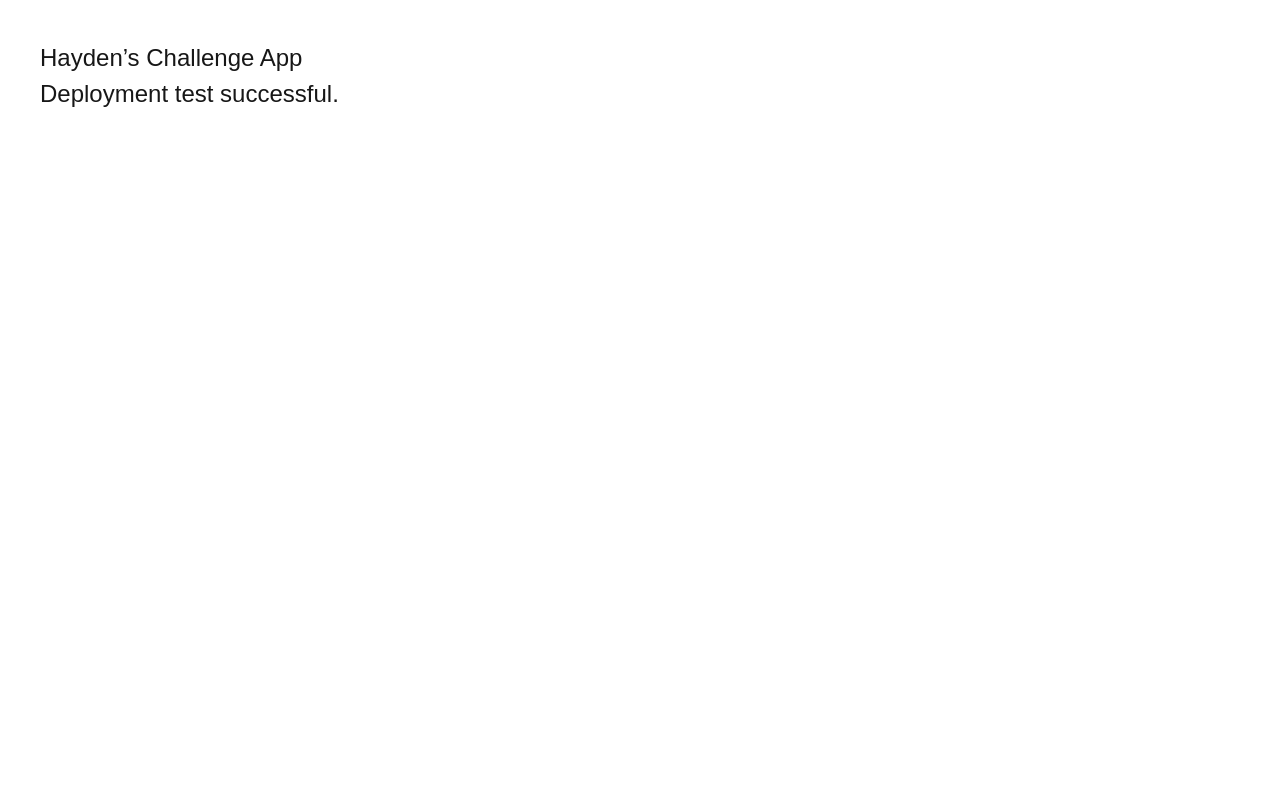
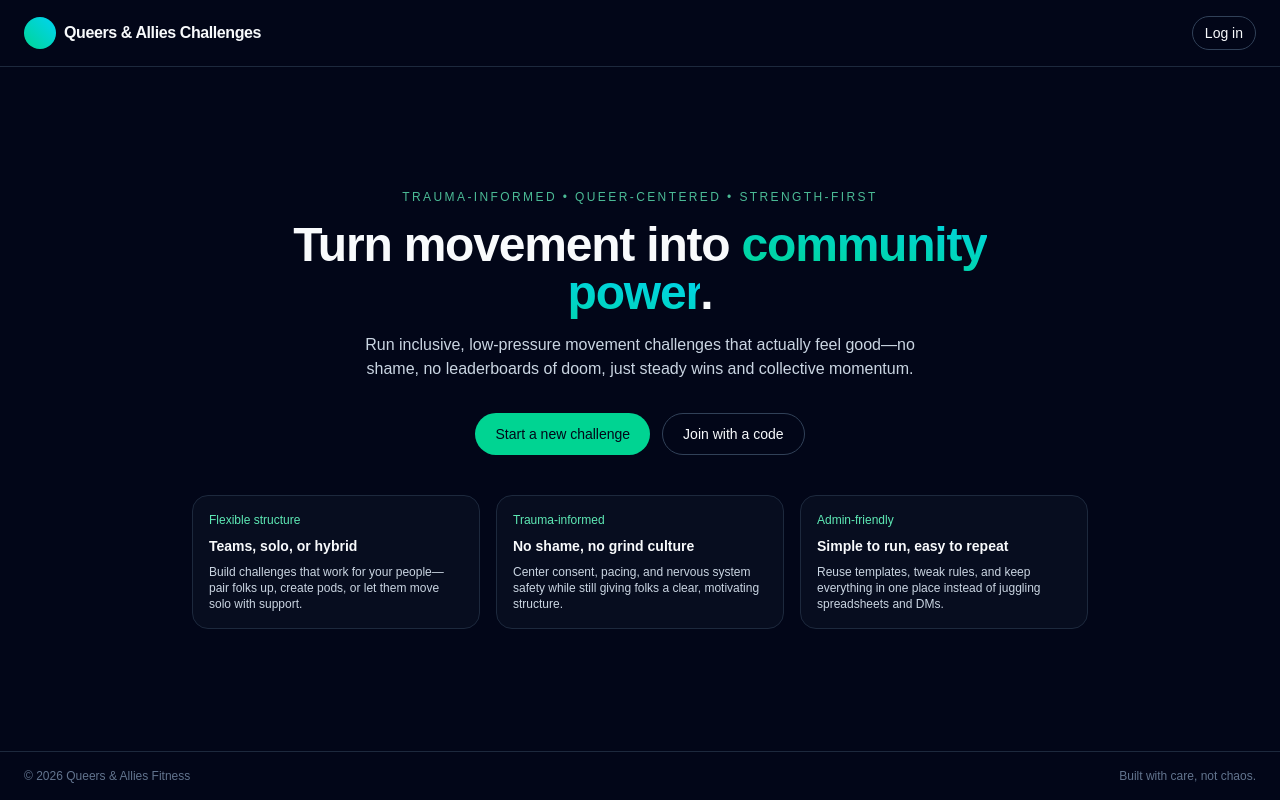
Before and after one commit to haydennglenn9-3385/challenge-app, a Next.js app: page / in a window 1280 px wide. Built offline with nearby package versions, Linux system fonts and the light colour scheme.

Commit message:
build initial homepage layout

```diff
--- a/app/page.tsx
+++ b/app/page.tsx
@@ -1,8 +1,79 @@
 export default function Home() {
   return (
-    <main style={{ padding: "40px", fontSize: "24px" }}>
-      <h1>Hayden’s Challenge App</h1>
-      <p>Deployment test successful.</p>
+    <main className="min-h-screen bg-slate-950 text-slate-50 flex flex-col">
+      {/* Top bar */}
+      <header className="w-full border-b border-slate-800 px-6 py-4 flex items-center justify-between">
+        <div className="flex items-center gap-2">
+          <div className="h-8 w-8 rounded-full bg-gradient-to-tr from-emerald-400 to-cyan-400" />
+          <span className="font-semibold tracking-tight">Queers & Allies Challenges</span>
+        </div>
+        <button className="text-sm px-3 py-1.5 rounded-full border border-slate-700 hover:border-emerald-400 hover:text-emerald-300 transition">
+          Log in
+        </button>
+      </header>
+
+      {/* Main content */}
+      <section className="flex-1 flex flex-col items-center justify-center px-6 py-12">
+        {/* Hero */}
+        <div className="max-w-3xl text-center space-y-4">
+          <p className="text-xs uppercase tracking-[0.2em] text-emerald-300/80">
+            Trauma-informed • Queer-centered • Strength-first
+          </p>
+          <h1 className="text-4xl sm:text-5xl font-semibold tracking-tight">
+            Turn movement into{" "}
+            <span className="bg-gradient-to-tr from-emerald-400 to-cyan-400 bg-clip-text text-transparent">
+              community power
+            </span>
+            .
+          </h1>
+          <p className="text-slate-300 text-sm sm:text-base max-w-xl mx-auto">
+            Run inclusive, low-pressure movement challenges that actually feel good—no shame, no leaderboards of doom,
+            just steady wins and collective momentum.
+          </p>
+
+          <div className="flex flex-col sm:flex-row gap-3 justify-center pt-4">
+            <button className="px-5 py-2.5 rounded-full bg-emerald-400 text-slate-950 font-medium text-sm hover:bg-emerald-300 transition">
+              Start a new challenge
+            </button>
+            <button className="px-5 py-2.5 rounded-full border border-slate-700 text-sm hover:border-slate-500 transition">
+              Join with a code
+            </button>
+          </div>
+        </div>
+
+        {/* Feature cards */}
+        <div className="mt-10 grid gap-4 sm:grid-cols-3 max-w-4xl w-full">
+          <div className="rounded-2xl border border-slate-800 bg-slate-900/40 p-4 space-y-2">
+            <p className="text-xs font-medium text-emerald-300">Flexible structure</p>
+            <h2 className="text-sm font-semibold">Teams, solo, or hybrid</h2>
+            <p className="text-xs text-slate-300">
+              Build challenges that work for your people—pair folks up, create pods, or let them move solo with support.
+            </p>
+          </div>
+
+          <div className="rounded-2xl border border-slate-800 bg-slate-900/40 p-4 space-y-2">
+            <p className="text-xs font-medium text-emerald-300">Trauma-informed</p>
+            <h2 className="text-sm font-semibold">No shame, no grind culture</h2>
+            <p className="text-xs text-slate-300">
+              Center consent, pacing, and nervous system safety while still giving folks a clear, motivating structure.
+            </p>
+          </div>
+
+          <div className="rounded-2xl border border-slate-800 bg-slate-900/40 p-4 space-y-2">
+            <p className="text-xs font-medium text-emerald-300">Admin-friendly</p>
+            <h2 className="text-sm font-semibold">Simple to run, easy to repeat</h2>
+            <p className="text-xs text-slate-300">
+              Reuse templates, tweak rules, and keep everything in one place instead of juggling spreadsheets and DMs.
+            </p>
+          </div>
+        </div>
+      </section>
+
+      {/* Footer */}
+      <footer className="w-full border-t border-slate-800 px-6 py-4 text-xs text-slate-500 flex justify-between">
+        <span>© {new Date().getFullYear()} Queers & Allies Fitness</span>
+        <span>Built with care, not chaos.</span>
+      </footer>
     </main>
   );
 }
```
